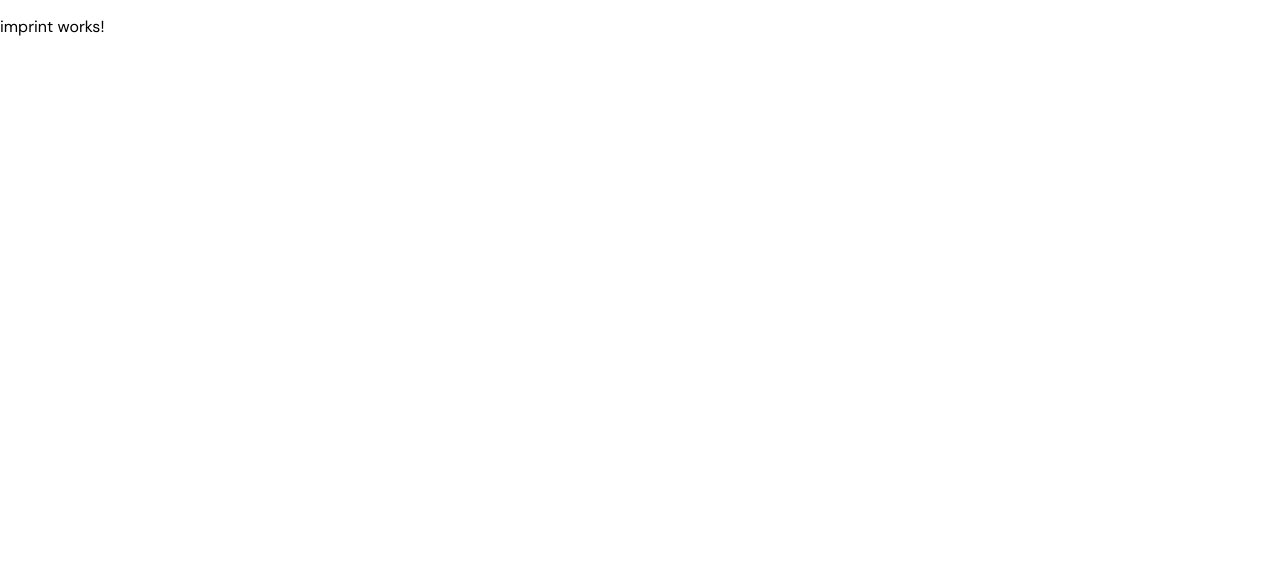
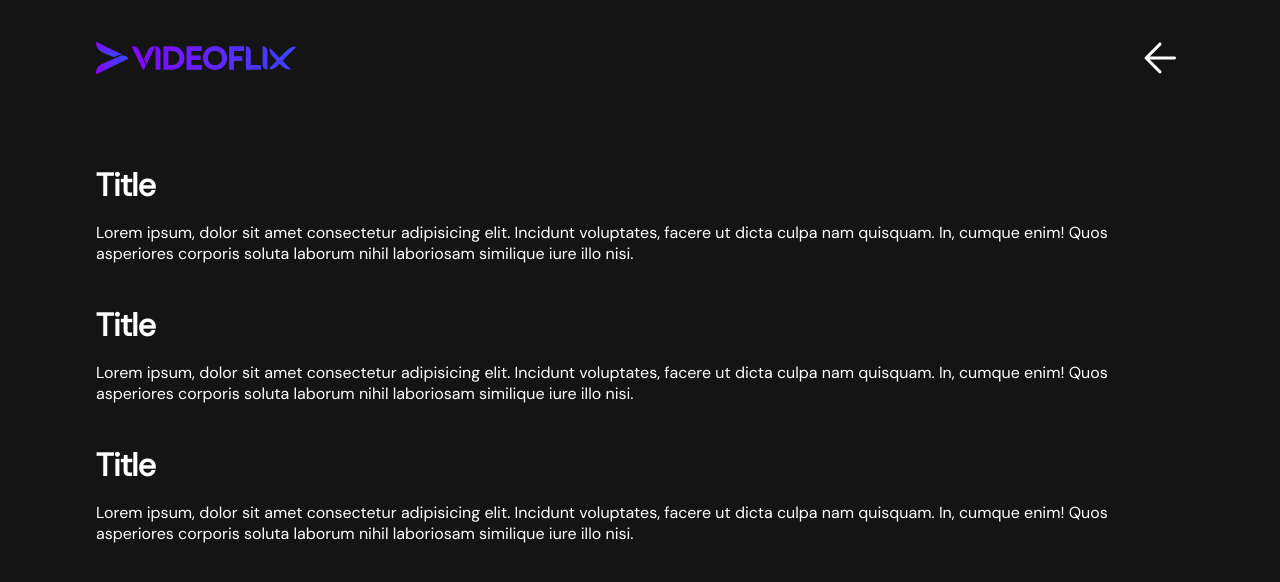
Before and after one commit to ErsanBihorac/videoflix-frontend, an Angular app: page /imprint in a window 1280 px wide. Shown: the top 582 px of the page. Built offline with nearby package versions, Linux system fonts and the light colour scheme.

Commit message:
created privacy policy and imprint

```diff
--- a/src/app/components/imprint/imprint.component.html
+++ b/src/app/components/imprint/imprint.component.html
@@ -1 +1,29 @@
-<p>imprint works!</p>
+<section>
+    <header class="header">
+        <img src="img/logo.svg" alt="logo" class="header__logo">
+        <img src="img/arrow_back.svg" alt="arrow_back" class="header__arrow">
+    </header>
+
+    <div class="paragraph">
+        <div class="paragraph__group">
+            <h2 class="paragraph__group--h2">Title</h2>
+            <p class="paragraph__group--p">Lorem ipsum, dolor sit amet consectetur adipisicing elit. Incidunt voluptates, facere ut dicta culpa nam
+                quisquam. In, cumque enim! Quos asperiores corporis soluta laborum nihil laboriosam similique iure illo
+                nisi.</p>
+        </div>
+
+        <div class="paragraph__group">
+            <h2 class="paragraph__group--h2">Title</h2>
+            <p class="paragraph__group--p">Lorem ipsum, dolor sit amet consectetur adipisicing elit. Incidunt voluptates, facere ut dicta culpa nam
+                quisquam. In, cumque enim! Quos asperiores corporis soluta laborum nihil laboriosam similique iure illo
+                nisi.</p>
+        </div>
+
+        <div class="paragraph__group">
+            <h2 class="paragraph__group--h2">Title</h2>
+            <p class="paragraph__group--p">Lorem ipsum, dolor sit amet consectetur adipisicing elit. Incidunt voluptates, facere ut dicta culpa nam
+                quisquam. In, cumque enim! Quos asperiores corporis soluta laborum nihil laboriosam similique iure illo
+                nisi.</p>
+        </div>
+    </div>
+</section>
--- a/src/app/components/imprint/imprint.component.scss
+++ b/src/app/components/imprint/imprint.component.scss
@@ -0,0 +1,57 @@
+@import './../../../styles.scss';
+
+section {
+    height: 100vh;
+    display: flex;
+    flex-direction: column;
+    gap: 48px;
+    background-color: #141414;
+}
+
+.paragraph {
+    padding: 0px 96px;
+    color: white;
+    display: flex;
+    flex-direction: column;
+    align-items: flex-start;
+    gap: 40px;
+
+    &__group {
+        display: flex;
+        flex-direction: column;
+        gap: 16px;
+
+        &--p {
+            font-size: 16px;
+            font-weight: 400;
+            margin-block-start: 0;
+            margin-block-end: 0;
+        }
+
+        &--h2 {
+            font-size: 32px;
+            font-weight: 700;
+            margin-block-start: 0;
+            margin-block-end: 0;
+        }
+    }
+}
+
+.header {
+    display: flex;
+    justify-content: space-between;
+    align-items: center;
+    padding: 10px 96px;
+    height: 96px;
+
+    &__logo {
+        height: 32px;
+    }
+
+    &__arrow {
+        color: white;
+        height: 48px;
+        width: 48px;
+        cursor: pointer;
+    }
+}
--- a/src/app/components/imprint/imprint.component.ts
+++ b/src/app/components/imprint/imprint.component.ts
@@ -1,9 +1,10 @@
 import { Component } from '@angular/core';
+import { LoginBtnComponent } from "../login-btn/login-btn.component";
 
 @Component({
   selector: 'app-imprint',
   standalone: true,
-  imports: [],
+  imports: [LoginBtnComponent],
   templateUrl: './imprint.component.html',
   styleUrl: './imprint.component.scss'
 })
--- a/src/app/components/privacy-policy/privacy-policy.component.html
+++ b/src/app/components/privacy-policy/privacy-policy.component.html
@@ -1 +1,29 @@
-<p>privacy-policy works!</p>
+<section>
+    <header class="header">
+        <img src="img/logo.svg" alt="logo" class="header__logo">
+        <img src="img/arrow_back.svg" alt="arrow_back" class="header__arrow">
+    </header>
+
+    <div class="paragraph">
+        <div class="paragraph__group">
+            <h2 class="paragraph__group--h2">Title</h2>
+            <p class="paragraph__group--p">Lorem ipsum, dolor sit amet consectetur adipisicing elit. Incidunt voluptates, facere ut dicta culpa nam
+                quisquam. In, cumque enim! Quos asperiores corporis soluta laborum nihil laboriosam similique iure illo
+                nisi.</p>
+        </div>
+
+        <div class="paragraph__group">
+            <h2 class="paragraph__group--h2">Title</h2>
+            <p class="paragraph__group--p">Lorem ipsum, dolor sit amet consectetur adipisicing elit. Incidunt voluptates, facere ut dicta culpa nam
+                quisquam. In, cumque enim! Quos asperiores corporis soluta laborum nihil laboriosam similique iure illo
+                nisi.</p>
+        </div>
+
+        <div class="paragraph__group">
+            <h2 class="paragraph__group--h2">Title</h2>
+            <p class="paragraph__group--p">Lorem ipsum, dolor sit amet consectetur adipisicing elit. Incidunt voluptates, facere ut dicta culpa nam
+                quisquam. In, cumque enim! Quos asperiores corporis soluta laborum nihil laboriosam similique iure illo
+                nisi.</p>
+        </div>
+    </div>
+</section>
--- a/src/app/components/privacy-policy/privacy-policy.component.scss
+++ b/src/app/components/privacy-policy/privacy-policy.component.scss
@@ -0,0 +1,57 @@
+@import './../../../styles.scss';
+
+section {
+    height: 100vh;
+    display: flex;
+    flex-direction: column;
+    gap: 48px;
+    background-color: #141414;
+}
+
+.paragraph {
+    padding: 0px 96px;
+    color: white;
+    display: flex;
+    flex-direction: column;
+    align-items: flex-start;
+    gap: 40px;
+
+    &__group {
+        display: flex;
+        flex-direction: column;
+        gap: 16px;
+
+        &--p {
+            font-size: 16px;
+            font-weight: 400;
+            margin-block-start: 0;
+            margin-block-end: 0;
+        }
+
+        &--h2 {
+            font-size: 32px;
+            font-weight: 700;
+            margin-block-start: 0;
+            margin-block-end: 0;
+        }
+    }
+}
+
+.header {
+    display: flex;
+    justify-content: space-between;
+    align-items: center;
+    padding: 10px 96px;
+    height: 96px;
+
+    &__logo {
+        height: 32px;
+    }
+
+    &__arrow {
+        color: white;
+        height: 48px;
+        width: 48px;
+        cursor: pointer;
+    }
+}
```
Also changed, not shown: public/img/arrow_back.svg (added).
